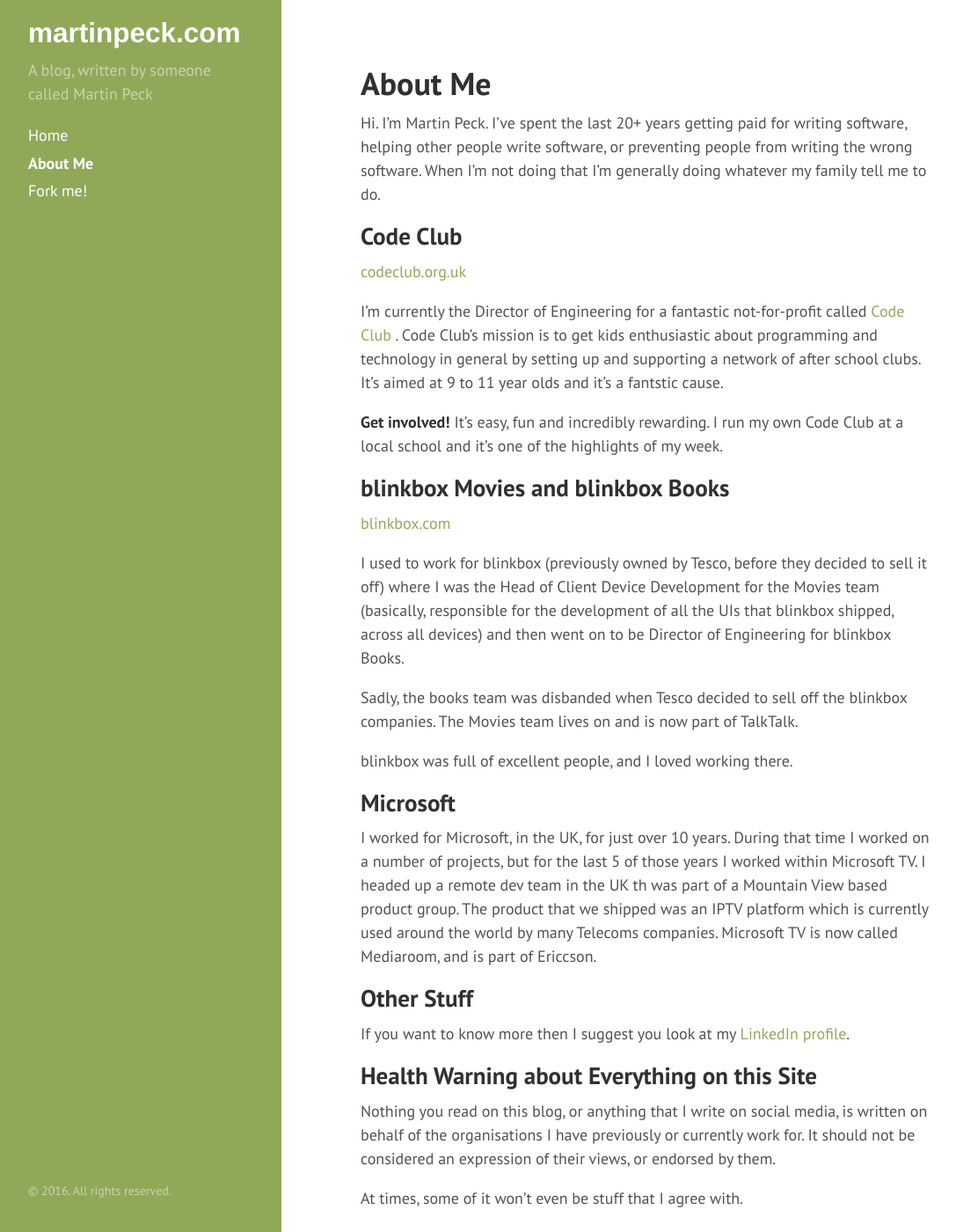
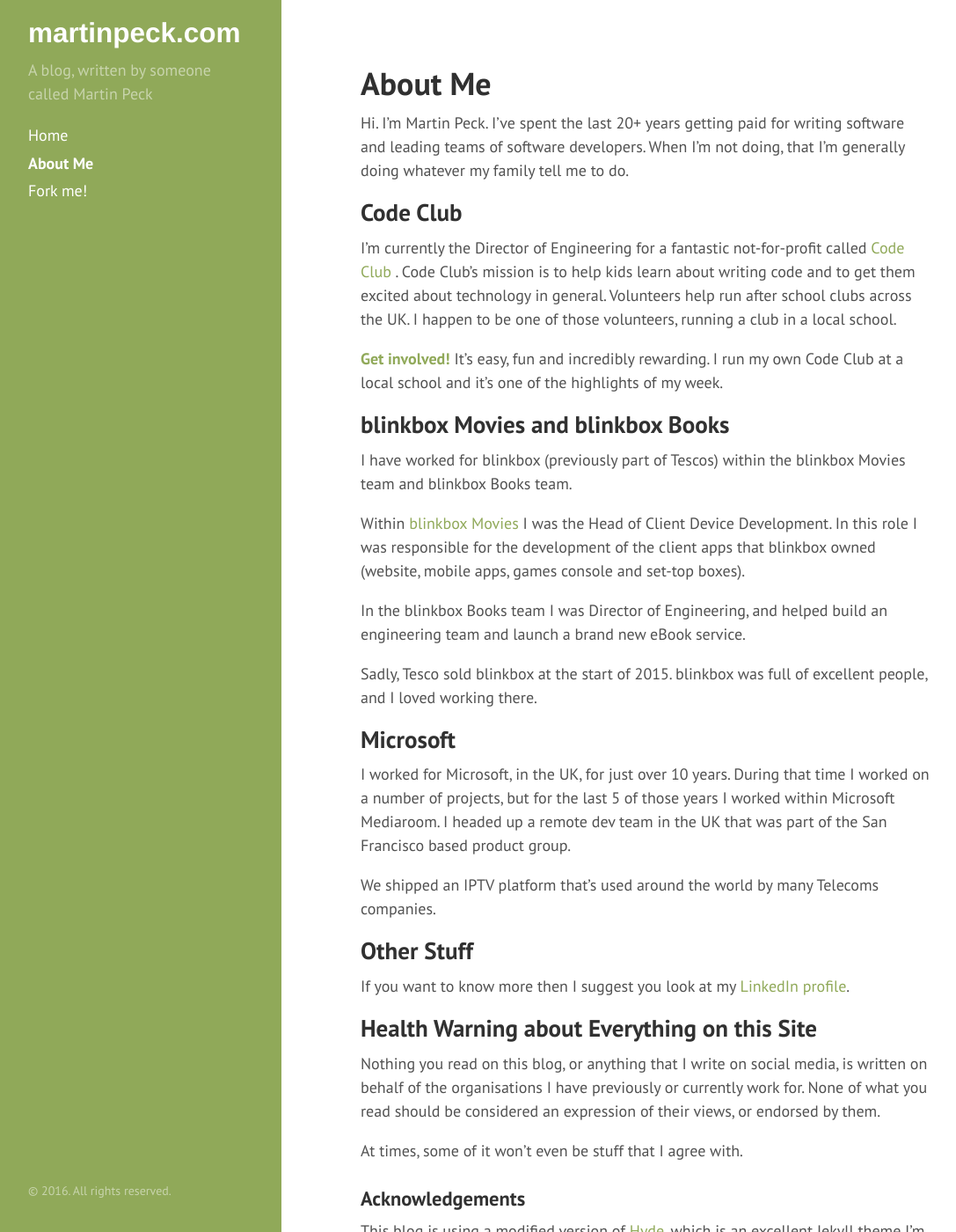
Before and after one commit to martinpeck/martinpeck.github.io, a Jekyll site: the page built from about.md, in a window 1280 px wide and 1400 px high. Shown: the whole window at 88% size, without its empty margins (4-1091 px from the left). Built offline with Jekyll 4.4.1, drawn with Linux system fonts in a browser that asks for light colours; some of the changed text lies outside the part shown.

Commit message:
Updates to about me

```diff
--- a/about.md
+++ b/about.md
@@ -3,45 +3,37 @@
 title: About Me
 ---
 
-Hi. I'm Martin Peck. I've spent the last 20+ years getting paid for writing software, helping other people write software, or preventing people from writing the wrong software. When I'm not doing that I'm generally doing whatever my family tell me to do.
+Hi. I'm Martin Peck. I've spent the last 20+ years getting paid for writing software and leading teams of software developers. When I'm not doing, that I'm generally doing whatever my family tell me to do.
 
 ## Code Club
+I'm currently the Director of Engineering for a fantastic not-for-profit called [Code Club][codeclub] . Code Club's mission is to help kids learn about writing code and to get them excited about technology in general. Volunteers help run after school clubs across the UK. I happen to be one of those volunteers, running a club in a local school.
 
-[codeclub.org.uk][codeclub]
-
-I'm currently the Director of Engineering for a fantastic not-for-profit called [Code Club][codeclub] . Code Club's mission is to get kids enthusiastic about programming and technology in general by setting up and supporting a network of after school clubs. It's aimed at 9 to 11 year olds and it's a fantstic cause.
-
-**Get involved!** It's easy, fun and incredibly rewarding. I run my own Code Club at a local school and it's one of the highlights of my week.
+[**Get involved!**][codeclub] It's easy, fun and incredibly rewarding. I run my own Code Club at a local school and it's one of the highlights of my week.
 
 ## blinkbox Movies and blinkbox Books
+I have worked for blinkbox (previously part of Tescos) within the blinkbox Movies team and blinkbox Books team.
 
-[blinkbox.com][blinkbox]
+Within [blinkbox Movies][blinkbox] I was the Head of Client Device Development. In this role I was responsible for the development of the client apps that blinkbox owned (website, mobile apps, games console and set-top boxes).
 
-I used to work for blinkbox (previously owned by Tesco, before they decided to sell it off) where I was the Head of Client Device Development for the Movies team (basically, responsible for the development of all the UIs that blinkbox shipped, across all devices) and then went on to be Director of Engineering for blinkbox Books.
+In the blinkbox Books team I was Director of Engineering, and helped build an engineering team and launch a brand new eBook service.
 
-Sadly, the books team was disbanded when Tesco decided to sell off the blinkbox companies. The Movies team lives on and is now part of TalkTalk.
-
-blinkbox was full of excellent people, and I loved working there.
+Sadly, Tesco sold blinkbox at the start of 2015. blinkbox was full of excellent people, and I loved working there.
 
 ## Microsoft
+I worked for Microsoft, in the UK, for just over 10 years. During that time I worked on a number of projects, but for the last 5 of those years I worked within Microsoft Mediaroom. I headed up a remote dev team in the UK that was part of the San Francisco based product group.
 
-I worked for Microsoft, in the UK, for just over 10 years. During that time I worked on a number of projects, but for the last 5 of those years I worked within Microsoft TV. I headed up a remote dev team in the UK th was part of a Mountain View based product group. The product that we shipped was an IPTV platform which is currently used around the world by many Telecoms companies. Microsoft TV is now called Mediaroom, and is part of Ericcson.
+We shipped an IPTV platform that's used around the world by many Telecoms companies.
 
 ## Other Stuff
 If you want to know more then I suggest you look at my [LinkedIn profile](https://www.linkedin.com/in/martinpeck){:data-proofer-ignore=""}.
 
 ## Health Warning about Everything on this Site
-Nothing you read on this blog, or anything that I write on social media, is written on behalf of the organisations I have previously or currently work for. It should not be considered  an expression of their views, or endorsed by them.
+Nothing you read on this blog, or anything that I write on social media, is written on behalf of the organisations I have previously or currently work for. None of what you read should be considered an expression of their views, or endorsed by them.
 
 At times, some of it won't even be stuff that I agree with.
 
-Deal with it.
-
 ### Acknowledgements
-
-This blog is using a slightly modified version of [Hyde][hyde], which is an excellent Jekyll theme
-
-I'm using [Jekyll][jekyll] to build the blog.
+This blog is using a  modified version of [Hyde][hyde], which is an excellent Jekyll theme I'm using [Jekyll][jekyll] to build the blog, and hosting on Github.com. [Feel free to take a look](https://github.com/martinpeck/martinpeck.com).
 
 [codeclub]: https://codeclub.org.uk
 [blinkbox]: http://blinkbox.com
```
